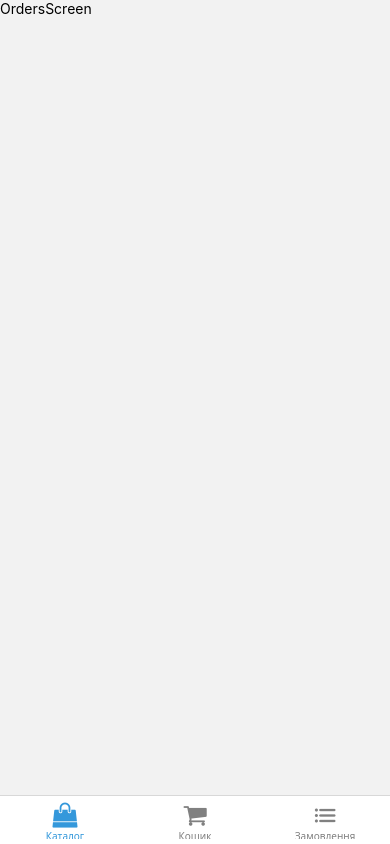
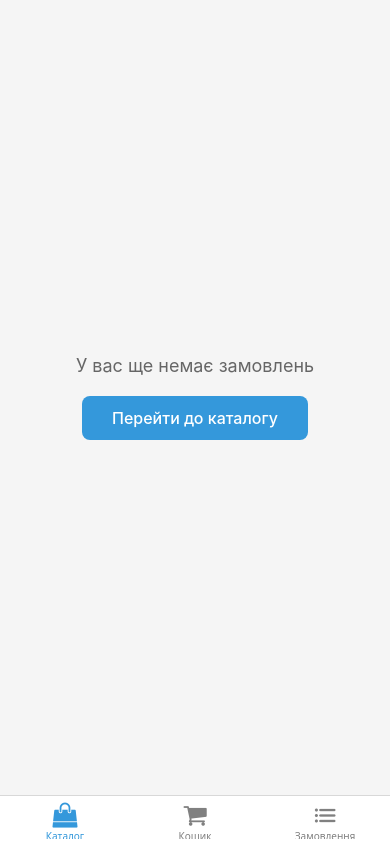
Before and after one commit to dzhhem/ReactNativeLabWorks, a React Native app: screen /Orders in a window 390 px wide. Built offline with nearby package versions, Linux system fonts and the light colour scheme.

Commit message:
feat: implement Orders history

```diff
--- /dev/null
+++ b/src/components/OrderItem.js
@@ -0,0 +1,92 @@
+import React from 'react';
+import { View, Text, StyleSheet } from 'react-native';
+
+const OrderItem = ({ order }) => {
+    const { id, date, items, totalAmount } = order;
+
+    const formattedDate = new Date(date).toLocaleDateString('uk-UA', {
+        year: 'numeric',
+        month: 'long',
+        day: 'numeric',
+        hour: '2-digit',
+        minute: '2-digit',
+        timeZone: 'Europe/Kyiv',
+    });
+
+    const totalItems = items.reduce((sum, item) => sum + item.quantity, 0);
+
+    return (
+        <View style={styles.container}>
+            <View style={styles.header}>
+                <Text style={styles.date}>{formattedDate}</Text>
+                <Text style={styles.orderId}>№{id.slice(-6)}</Text>
+            </View>
+            <View style={styles.details}>
+                <Text>Товарів: <Text style={styles.bold}>{totalItems} шт.</Text></Text>
+                <Text style={styles.amount}>Сума: <Text style={styles.bold}>{totalAmount} грн</Text></Text>
+            </View>
+            <View style={styles.itemsList}>
+                {items.map((item, index) => (
+                    <Text key={index} style={styles.item}>
+                        {item.name} - {item.quantity} шт. x {item.price} грн
+                    </Text>
+                ))}
+            </View>
+        </View>
+    );
+};
+
+const styles = StyleSheet.create({
+    container: {
+        backgroundColor: 'white',
+        borderRadius: 10,
+        padding: 14,
+        shadowColor: '#000',
+        shadowOffset: {
+            width: 0,
+            height: 1
+        },
+        shadowOpacity: 0.2,
+        shadowRadius: 3,
+        elevation: 2,
+        marginBottom: 12,
+    },
+    header: {
+        flexDirection: 'row',
+        justifyContent: 'space-between',
+        marginBottom: 10,
+    },
+    date: {
+        fontSize: 14,
+        color: '#666',
+    },
+    orderId: {
+        fontSize: 14,
+        color: '#666',
+    },
+    details: {
+        flexDirection: 'row',
+        justifyContent: 'space-between',
+        marginBottom: 15,
+        paddingBottom: 10,
+        borderBottomWidth: 1,
+        borderBottomColor: '#eee',
+    },
+    bold: {
+        fontWeight: 'bold',
+        color: '#333',
+    },
+    amount: {
+        fontSize: 14,
+    },
+    itemsList: {
+        paddingTop: 5,
+    },
+    item: {
+        fontSize: 13,
+        color: '#555',
+        marginBottom: 3,
+    },
+});
+
+export default OrderItem;
--- a/src/screens/OrdersScreen.js
+++ b/src/screens/OrdersScreen.js
@@ -1,8 +1,86 @@
 import React from 'react';
-import { Text } from 'react-native';
+import { View, Text, FlatList, StyleSheet, TouchableOpacity } from 'react-native';
+import { useSelector } from 'react-redux';
+import { selectAllOrders } from '../redux/ordersSlice';
+import OrderItem from '../components/OrderItem';
 
-export default function OrdersScreen() {
+const OrdersScreen = ({ navigation }) => {
+    const orders = useSelector(selectAllOrders);
+
+    const sortedOrders = [...orders].sort((a, b) => new Date(b.date) - new Date(a.date));
+
+    if (orders.length === 0) {
+        return (
+            <View style={styles.emptyContainer}>
+                <Text style={styles.emptyText}>У вас ще немає замовлень</Text>
+                <TouchableOpacity
+                    style={styles.shopButton}
+                    onPress={() => navigation.navigate('Shop', { screen: 'Products' })}
+                >
+                    <Text style={styles.shopButtonText}>Перейти до каталогу</Text>
+                </TouchableOpacity>
+            </View>
+        );
+    }
+
     return (
-        <Text>OrdersScreen</Text>
+        <View style={styles.container}>
+            <Text style={styles.title}>Історія замовлень</Text>
+            <FlatList
+                data={sortedOrders}
+                keyExtractor={(item) => item.id}
+                renderItem={({ item }) => <OrderItem order={item} />}
+                contentContainerStyle={styles.list}
+            />
+        </View>
     );
-}
+};
+
+const styles = StyleSheet.create({
+    container: {
+        flex: 1,
+        backgroundColor: '#f5f5f5',
+    },
+    title: {
+        fontSize: 24,
+        fontWeight: 'bold',
+        padding: 16,
+        backgroundColor: 'white',
+        shadowColor: '#000',
+        shadowOffset: {
+            width: 0,
+            height: 2
+        },
+        shadowOpacity: 0.1,
+        shadowRadius: 2,
+        elevation: 2,
+    },
+    list: {
+        padding: 16,
+    },
+    emptyContainer: {
+        flex: 1,
+        justifyContent: 'center',
+        alignItems: 'center',
+        backgroundColor: '#f5f5f5',
+        padding: 20,
+    },
+    emptyText: {
+        fontSize: 18,
+        color: '#666',
+        marginBottom: 20,
+    },
+    shopButton: {
+        backgroundColor: '#3498db',
+        paddingVertical: 12,
+        paddingHorizontal: 30,
+        borderRadius: 8,
+    },
+    shopButtonText: {
+        color: 'white',
+        fontSize: 16,
+        fontWeight: '500',
+    },
+});
+
+export default OrdersScreen;
```
